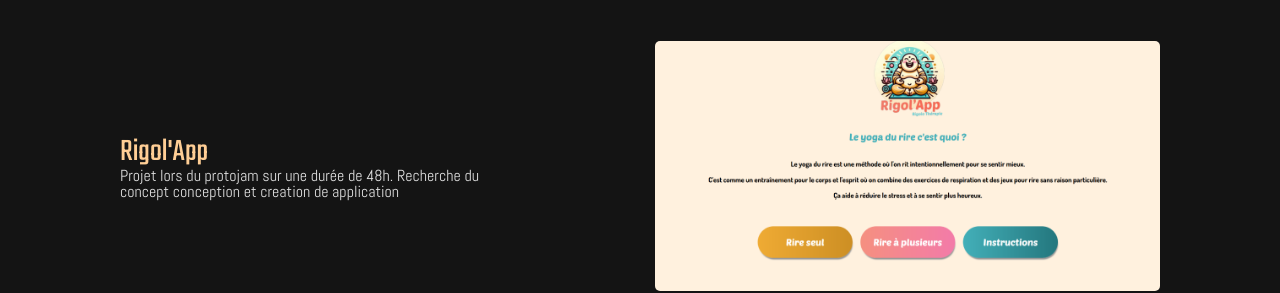
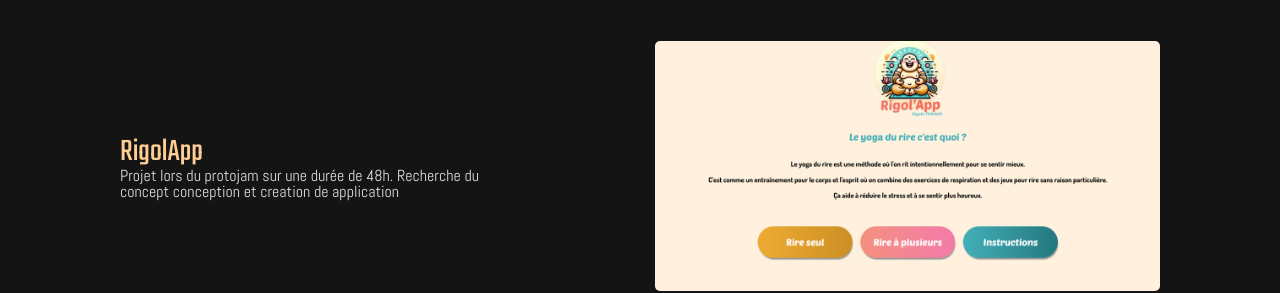
Before and after one commit to YannLahellec/portfolio, a React (Vite) app: page / in a window 1280 px wide. Shown: the part 1563-1856 px from the top of the page. Built offline with nearby package versions, Linux system fonts and the light colour scheme.

Commit message:
skills css done

```diff
--- a/src/components/Projects.jsx
+++ b/src/components/Projects.jsx
@@ -88,7 +88,7 @@ function Projets() {
               )}
             </div>
             <section className="txt-section">
-              <h2>Rigol'App</h2>
+              <h2>RigolApp</h2>
               <p>
                 Projet lors du protojam sur une durée de 48h. Recherche du
                 concept conception et creation de application{" "}
```
